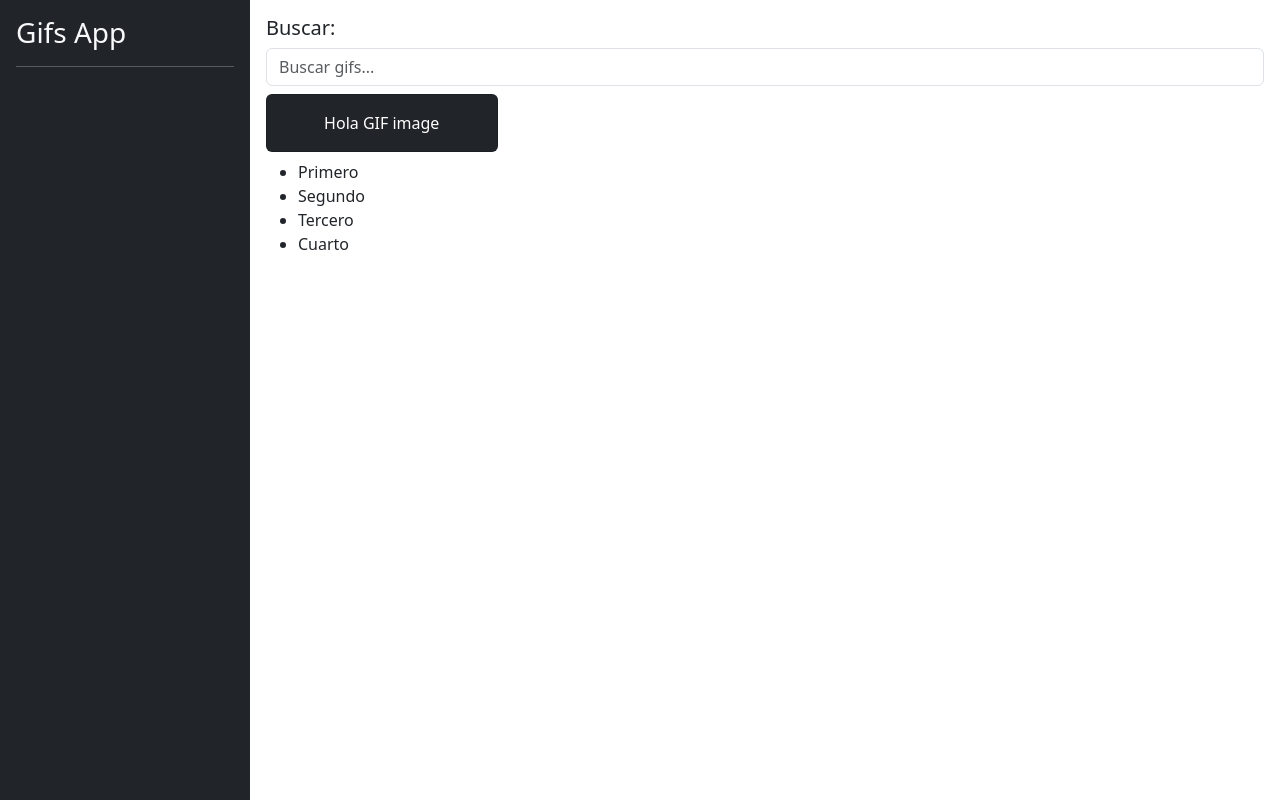
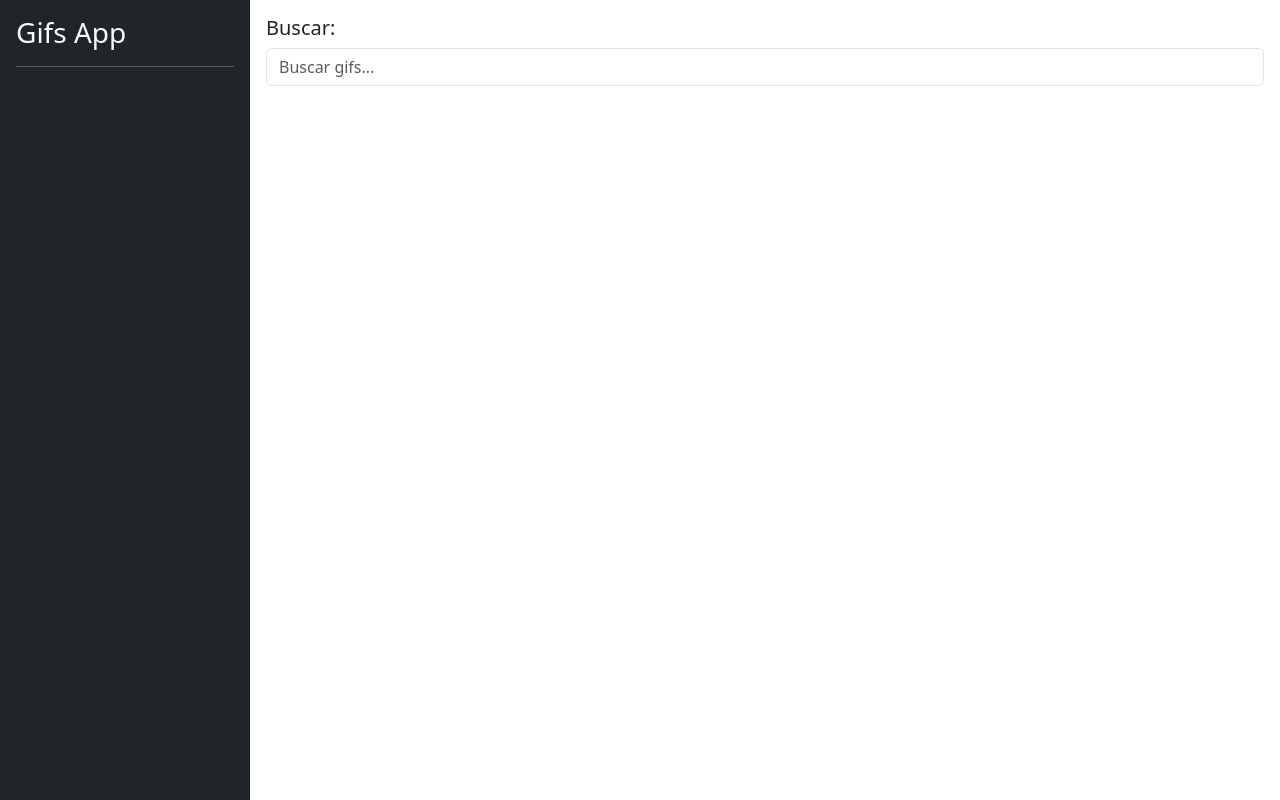
Before and after one commit to LuisFernando10/angular-giff-app, an Angular app: page / in a window 1280 px wide. Built offline with nearby package versions, Linux system fonts and the light colour scheme.

Commit message:
Showed data for gif API request on display

```diff
--- a/src/app/gifs/components/card-list/card-list.component.html
+++ b/src/app/gifs/components/card-list/card-list.component.html
@@ -1,15 +1,9 @@
 <div class="row">
-  <div class="col-md-3 col-sm-6">
+  <div *ngFor="let gif of gifList" class="col-md-3 col-sm-6">
     <div class="card mb-2 text-center bg-dark">
       <div class="card-body text-white">
-        <p class="card-text">Hola GIF image</p>
+        <p class="card-text">{{ gif.title }}</p>
       </div>
     </div>
   </div>
 </div>
-<ul>
-  <li>Primero</li>
-  <li>Segundo</li>
-  <li>Tercero</li>
-  <li>Cuarto</li>
-</ul>
--- a/src/app/gifs/components/card-list/card-list.component.ts
+++ b/src/app/gifs/components/card-list/card-list.component.ts
@@ -1,7 +1,11 @@
-import { Component } from '@angular/core';
+import { Component, Input } from '@angular/core';
+import { Gif } from '../../interface/gifs.interface';
 
 @Component({
   selector: 'gifs-card-list',
   templateUrl: './card-list.component.html',
 })
-export class CardListComponent {}
+export class CardListComponent {
+  @Input()
+  public gifList: Gif[] = [];
+}
--- a/src/app/gifs/pages/home/home-page.component.html
+++ b/src/app/gifs/pages/home/home-page.component.html
@@ -1,4 +1,6 @@
 <div class="row p-3">
   <div class="col-12"><gifs-search-box></gifs-search-box></div>
-  <div class="col-12 pt-2"><gifs-card-list></gifs-card-list></div>
+  <div class="col-12 pt-2">
+    <gifs-card-list [gifList]="gifCardList"></gifs-card-list>
+  </div>
 </div>
--- a/src/app/gifs/pages/home/home-page.component.ts
+++ b/src/app/gifs/pages/home/home-page.component.ts
@@ -1,7 +1,15 @@
 import { Component } from '@angular/core';
+import { GifsService } from '../../services/gifs.service';
+import { Gif } from '../../interface/gifs.interface';
 
 @Component({
   selector: 'gifs-home-page-home',
   templateUrl: './home-page.component.html',
 })
-export class HomePageComponent {}
+export class HomePageComponent {
+  constructor(private gifsService: GifsService) {}
+
+  get gifCardList(): Gif[] {
+    return this.gifsService.gifList;
+  }
+}
--- a/src/app/gifs/services/gifs.service.ts
+++ b/src/app/gifs/services/gifs.service.ts
@@ -41,7 +41,6 @@
       .get<GifSearchResponse>(`${this._serviceURL}search`, { params })
       .subscribe((resp) => {
         this.gifList = resp.data;
-        console.log({ gifs: this.gifList });
       });
   }
 }
```
